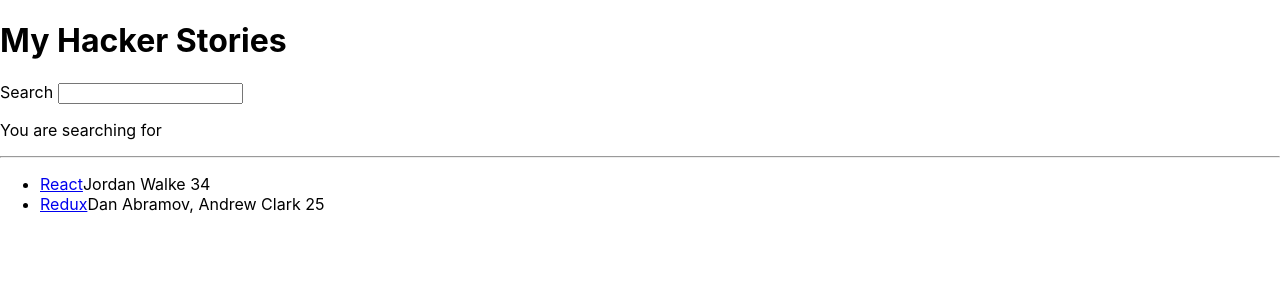
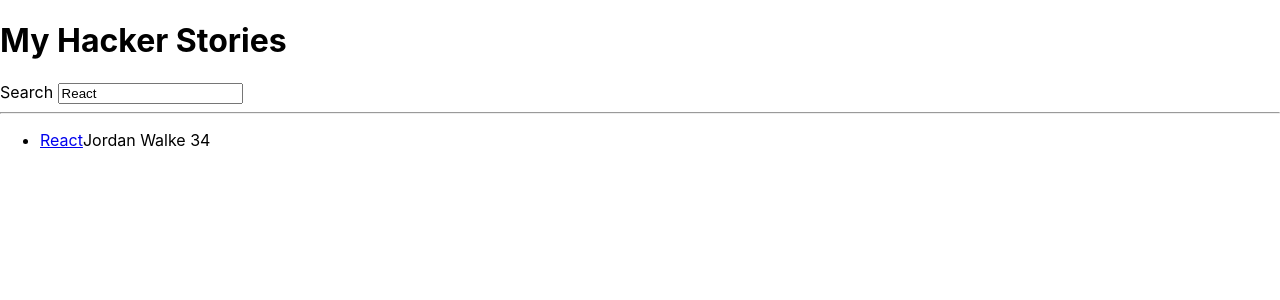
Before and after one commit to MarissaLZ/road-to-react, a React (Create React App) app: page / in a window 1280 px wide. Shown: the top 300 px of the page. Built offline with nearby package versions, Linux system fonts and the light colour scheme.

Commit message:
adds callbacks, lifts state, and destructures props

```diff
--- a/src/App.js
+++ b/src/App.js
@@ -1,6 +1,7 @@
 import * as React from 'react';
 
 const App = () => {
+
   const stories = [
     {
       title: 'React',
@@ -18,43 +19,48 @@
       objectID: 1,
     },
   ]
+  const [searchTerm, setSearchTerm] = React.useState('React')
+  console.log("SearchTerm is :" + searchTerm)
 
+  const handleSearch = (event) => {
+    setSearchTerm(event.target.value)
+  };
+
+  const searchedStories = stories.filter(function (story) {
+    return story.title.toLowerCase().includes(searchTerm.toLowerCase())
+  });
   return (
     <div>
           <h1> My Hacker Stories</h1>
-          <Search />
+          <Search search={searchTerm} onSearch={handleSearch} />
           <hr/>
-          <List list={stories}/>{/*passing props into a component. variable assigned to the list html attribute */}
+          <List list={searchedStories}/>{/*passing props into a component. variable assigned to the list html attribute */}
     </div>
   );
 };
 
 //Search component
-const Search = () => {
-  const [searchTerm, setSearchTerm] = React.useState('')
+const Search = ({search, onSearch}) => { //destrucuturing props within function signature
 
-
-  // callback /event handler for onChange
-  const handleChange = (event) => {
-    setSearchTerm(event.target.value);
-  };
   return(
     <div>
       <label htmlFor="search"> Search </label>
-      <input id="search" type="text" onChange={handleChange}/>
-
-      <p> You are searching for {searchTerm }</p>
+      <input
+      id="search"
+      type="text"
+      value={search}
+      onChange={onSearch}/>
     </div>
   );
 }
 
-//List component
-const List = (props) => {
-//receiving props (object parameter) in a compnent.
-//props is an object and includes all the passed attributes as properties.
+//List component destrucuturing props within fucntion and can directly use list
+//instead of props.list
+const List = ({list}) => {
+//receiving props an object and includes all the passed attributes as properties.
   return(
       <ul>
-      {props.list.map((item) => {
+        {list.map((item) => {
           return(
             //Item component
             <Item key={item.objectID} item={item} /> //passing item in each iteration
@@ -63,28 +69,21 @@
       </ul>
   )
 }
-
-const Item = (props) => {
+//Item component
+//destructures props which is an object withiin and object {item: {…}}
+const Item = ({ item: { title, url, author, num_comments, points, objectID }}) => {
   return(
-    <li key={props.item.objectID}>
+    <li key={objectID}>
       <span>
-        <a href={props.item.url}> {props.item.title}</a>
+        <a href={url}> {title}</a>
       </span>
-      <span>{props.item.author} </span>
-      <span>{props.item.num_comments}</span>
-      <span>{props.item.points}</span>
+      <span>{author} </span>
+      <span>{num_comments}</span>
+      <span>{points}</span>
     </li>
   );
 }
-
-
-
 export default App
 
  /* JS in HTML can pass fucntions to HTML element's attributes for handling user interactions
-
-        onChange is a handler/onchange handler fucntion is a specific type o fhandler function. it is an event handler
-         onChange will execute the fuctio handlechange when there is an event on search box.
-          we are giving an html element in JSX a handler function which respond to user interaction
-        ** Always pass fucntions (function handleChange), not a return value, to the handler (onChange)
-        ex This is no no onChange={handleChange()} */
+  */
```
Lines whose indentation alone changed are shown as unchanged.
